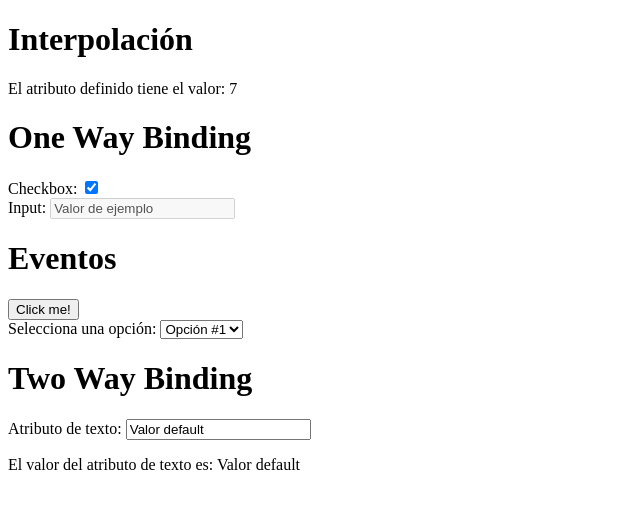
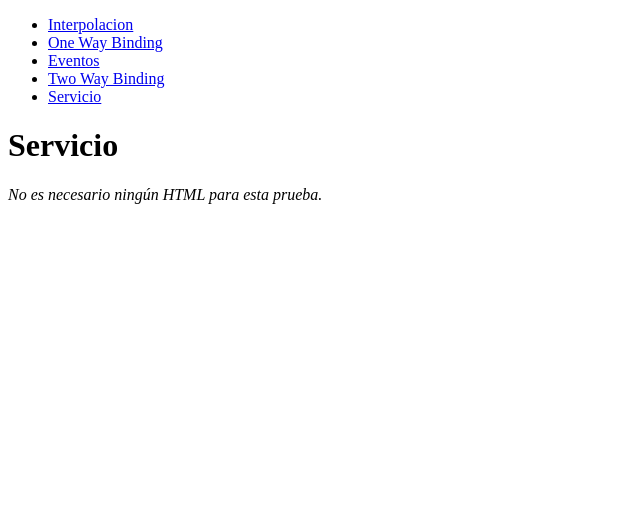
Before and after one commit to victor-fernandezm/proyecto-repaso, an Angular app: page /servicio in a window 1280 px wide. Before the commit this address led to /. Shown: the top 508 px of the page, without its empty margins (0-640 px from the left). Built offline with nearby package versions, Linux system fonts and the light colour scheme.

Commit message:
6. Routing
Añadido HTML al componente del servicio del punto 5 para que aparezca algo en la pagina

```diff
--- a/src/app/app-routing.module.ts
+++ b/src/app/app-routing.module.ts
@@ -1,10 +1,21 @@
 import { NgModule } from '@angular/core';
 import { RouterModule, Routes } from '@angular/router';
+import { InterpolationComponent } from './interpolation/interpolation.component';
+import { OneWayBindingComponent } from './one-way-binding/one-way-binding.component';
+import { EventsComponent } from './events/events.component';
+import { TwoWayBindingComponent } from './two-way-binding/two-way-binding.component';
+import { HwServiceComponent } from './hw-service/hw-service.component';
 
-const routes: Routes = [];
+const routes: Routes = [
+	{path: "interpolacion", component: InterpolationComponent},
+	{path: "owb", component: OneWayBindingComponent},
+	{path: "eventos", component: EventsComponent},
+	{path: "twb", component: TwoWayBindingComponent},
+	{path: "servicio", component: HwServiceComponent},
+];
 
 @NgModule({
-  imports: [RouterModule.forRoot(routes)],
-  exports: [RouterModule]
+	imports: [RouterModule.forRoot(routes)],
+	exports: [RouterModule]
 })
 export class AppRoutingModule { }
--- a/src/app/app.component.html
+++ b/src/app/app.component.html
@@ -1,5 +1,9 @@
-<app-interpolation></app-interpolation>
-<app-one-way-binding></app-one-way-binding>
-<app-events></app-events>
-<app-two-way-binding></app-two-way-binding>
-<app-hw-service></app-hw-service>
+<ul>
+    <li><a routerLink="/interpolacion">Interpolacion</a></li>
+    <li><a routerLink="/owb">One Way Binding</a></li>
+    <li><a routerLink="/eventos">Eventos</a></li>
+    <li><a routerLink="/twb">Two Way Binding</a></li>
+    <li><a routerLink="/servicio">Servicio</a></li>
+</ul>
+
+<router-outlet></router-outlet>
--- a/src/app/hw-service/hw-service.component.html
+++ b/src/app/hw-service/hw-service.component.html
@@ -1,2 +1,3 @@
-<!-- <h1>Servicio</h1>
-<i>No es necesario ningún HTML para esta prueba.</i> -->
+<!-- Puesto para que salga algo al usar el routing -->
+<h1>Servicio</h1>
+<i>No es necesario ningún HTML para esta prueba.</i>
```
